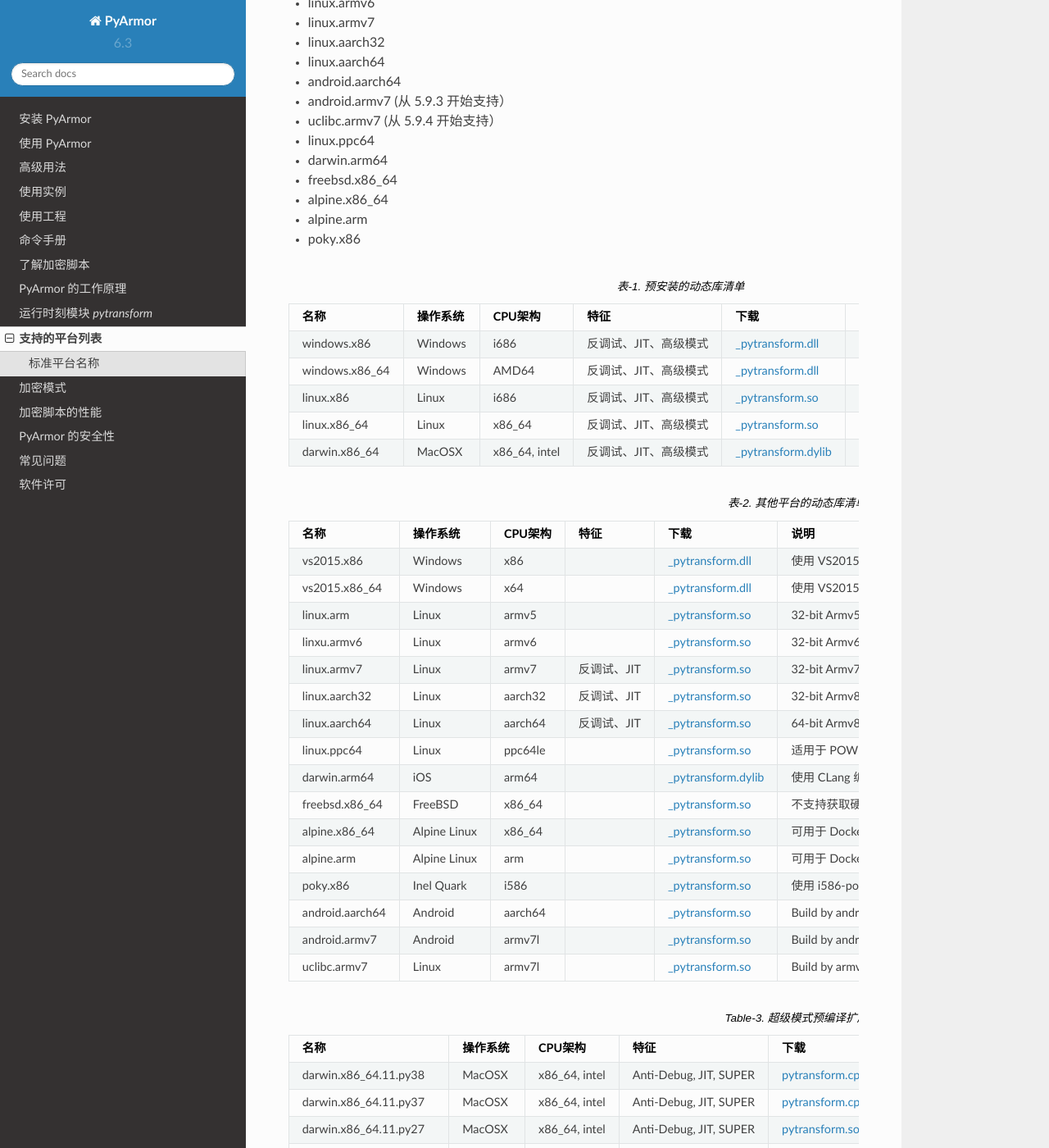
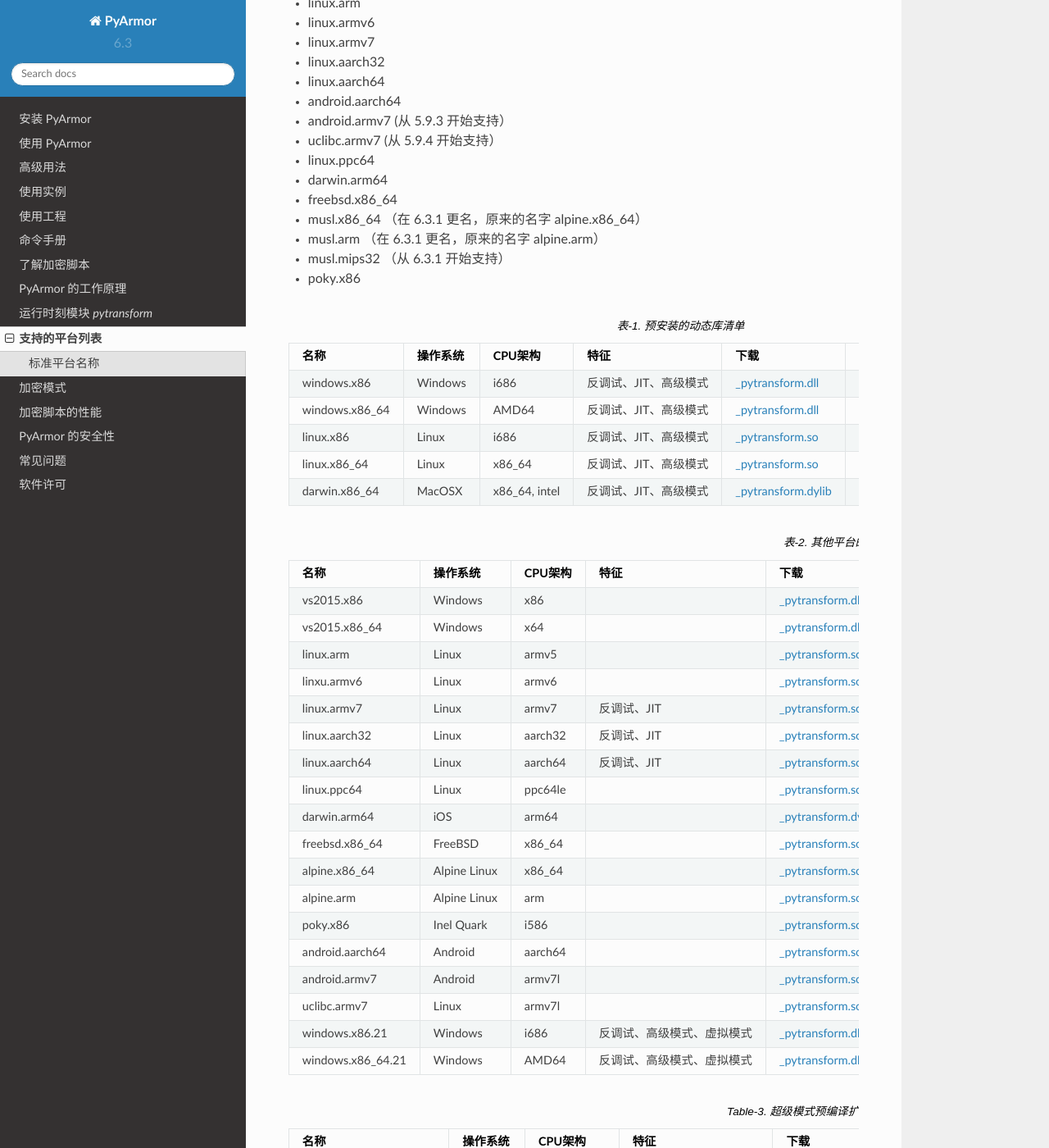
Before and after one commit to dashingsoft/pyarmor-docs-zh, a Sphinx documentation site: the page built from docs/platforms.rst, in a window 1280 px wide and 1400 px high, scrolled down 1644 px. Shown: the whole window at 82% size. Built offline with Sphinx 7.4.7 and the Read the Docs theme 2.0.0, drawn with Linux system fonts in a browser that asks for light colours; some of the changed text lies outside the part shown.

Commit message:
Add vm platforms

```diff
--- a/docs/platforms.rst
+++ b/docs/platforms.rst
@@ -28,6 +28,7 @@
 - 2: JIT，动态代码
 - 4: 高级模式
 - 8: 超级模式
+- 16: 虚拟模式
 
 例如，动态库为 ``windows.x86_64.7`` 具备特征 反调试(1)，JIT(2)，高级模式(4)，而
 ``windows.x86_64.0`` 则表示没有任何额外的特征，相应的性能也最高。
@@ -85,8 +86,9 @@
 * linux.ppc64
 * darwin.arm64
 * freebsd.x86_64
-* alpine.x86_64
-* alpine.arm
+* musl.x86_64 （在 6.3.1 更名，原来的名字 alpine.x86_64）
+* musl.arm （在 6.3.1 更名，原来的名字 alpine.arm）
+* musl.mips32 （从 6.3.1 开始支持）
 * poky.x86
 
 .. list-table:: 表-1. 预安装的动态库清单
@@ -238,6 +240,18 @@
      -
      - `_pytransform.so <http://pyarmor.dashingsoft.com/downloads/latest/uclibc.armv7.0/_pytransform.so>`_
      - Build by armv7-buildroot-uclibceabihf-gcc
+   * - windows.x86.21
+     - Windows
+     - i686
+     - 反调试、高级模式、虚拟模式
+     - `_pytransform.dll <http://pyarmor.dashingsoft.com/downloads/latest/windows.x86.21/_pytransform.dll>`_
+     - 使用 i686-w64-mingw32-gcc 交叉编译
+   * - windows.x86_64.21
+     - Windows
+     - AMD64
+     - 反调试、高级模式、虚拟模式
+     - `_pytransform.dll <http://pyarmor.dashingsoft.com/downloads/latest/windwos.x86_64.21/_pytransform.dll>`_
+     - 使用 x86_64-w64-mingw32-gcc 交叉编译
 
 .. list-table:: Table-3. 超级模式预编译扩展模块表
    :name: 超级模式预编译扩展模块表
@@ -394,3 +408,39 @@
      - Anti-Debug, JIT, SUPER
      - `pytransform.so <http://pyarmor.dashingsoft.com/downloads/latest/linux.armv7.11.py27/pytransform.so>`_
      - Built by gcc
+   * - windows.x86_64.25.py38
+     - Windows
+     - AMD64
+     - Anti-Debug, SUPER, VM
+     - `pytransform.pyd <http://pyarmor.dashingsoft.com/downloads/latest/windows.x86_64.25.py38/pytransform.pyd>`_
+     - Cross compile by x86_64-w64-mingw32-gcc in cygwin
+   * - windows.x86_64.25.py37
+     - Windows
+     - AMD64
+     - Anti-Debug, SUPER, VM
+     - `pytransform.pyd <http://pyarmor.dashingsoft.com/downloads/latest/windows.x86_64.25.py37/pytransform.pyd>`_
+     - Cross compile by x86_64-w64-mingw32-gcc in cygwin
+   * - windows.x86_64.25.py27
+     - Windows
+     - AMD64
+     - Anti-Debug, JIT, SUPER
+     - `pytransform.pyd <http://pyarmor.dashingsoft.com/downloads/latest/windows.x86_64.25.py27/pytransform.pyd>`_
+     - Cross compile by x86_64-w64-mingw32-gcc in cygwin
+   * - windows.x86.25.py38
+     - Windows
+     - i386
+     - Anti-Debug, SUPER, VM
+     - `pytransform.pyd <http://pyarmor.dashingsoft.com/downloads/latest/windows.x86.25.py38/pytransform.pyd>`_
+     - Cross compile by i686-w64-mingw32-gcc in cygwin
+   * - windows.x86.25.py37
+     - Windows
+     - i386
+     - Anti-Debug, SUPER, VM
+     - `pytransform.pyd <http://pyarmor.dashingsoft.com/downloads/latest/windows.x86.25.py37/pytransform.pyd>`_
+     - Cross compile by i686-w64-mingw32-gcc in cygwin
+   * - windows.x86.25.py27
+     - Windows
+     - i386
+     - Anti-Debug, SUPER, VM
+     - `pytransform.pyd <http://pyarmor.dashingsoft.com/downloads/latest/windows.x86.25.py27/pytransform.pyd>`_
+     - Cross compile by i686-w64-mingw32-gcc in cygwin
```
